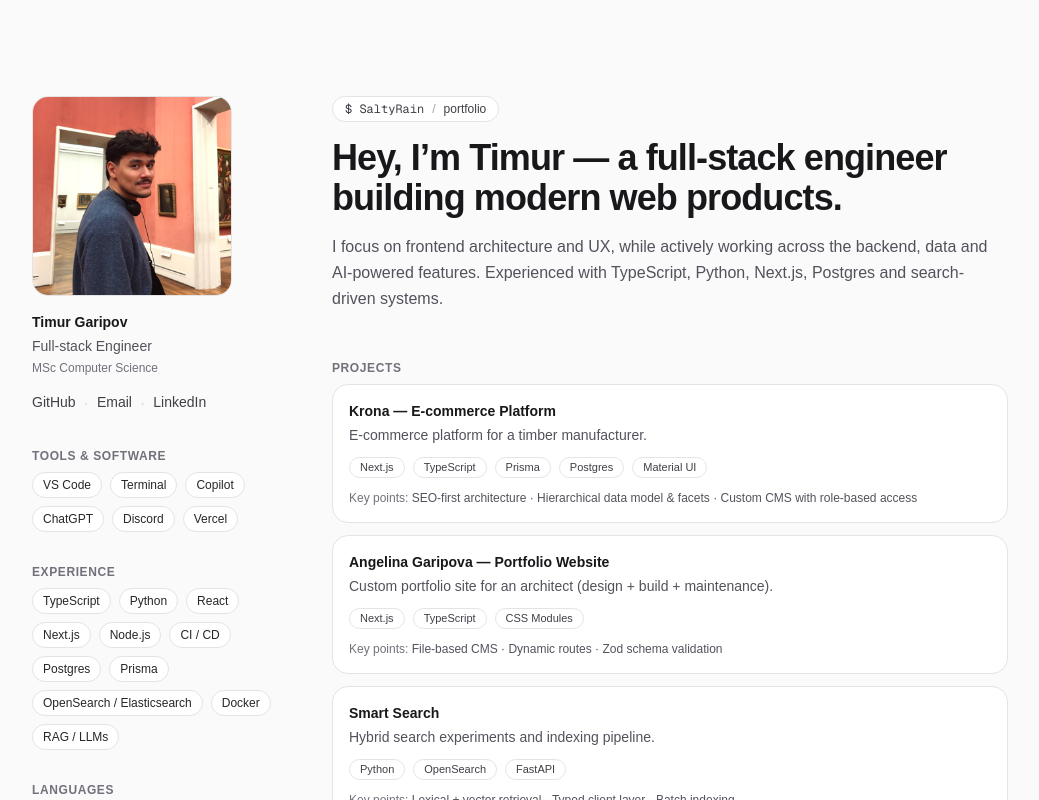
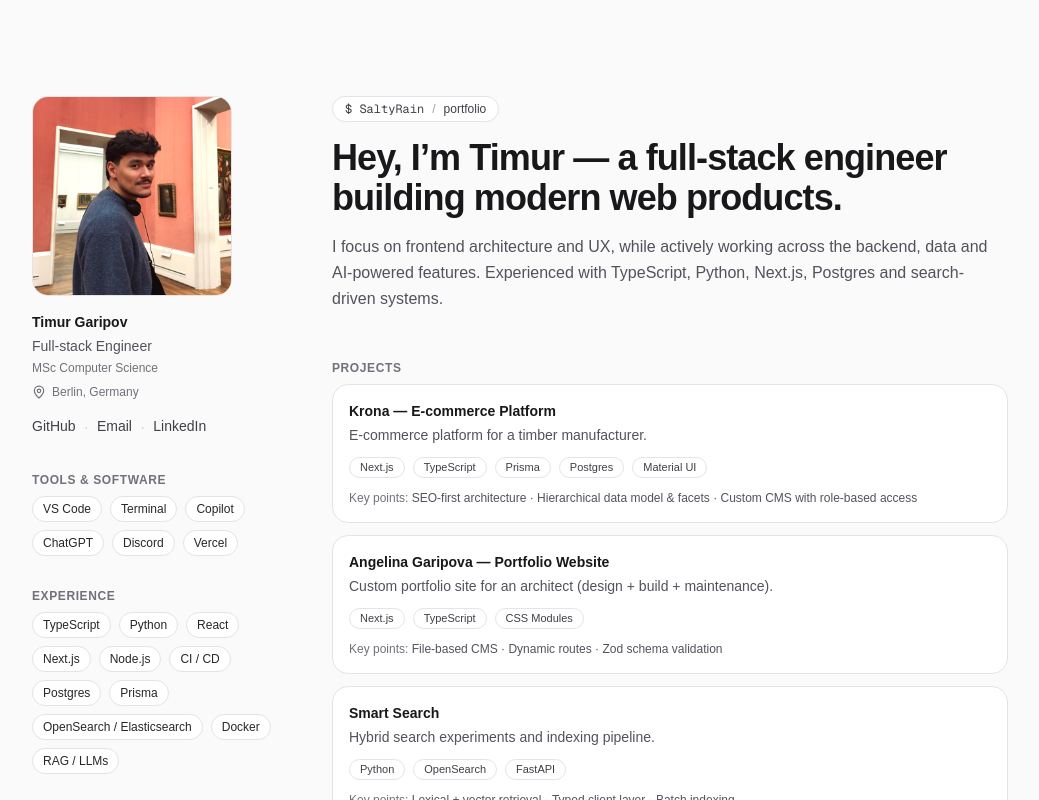
Before and after one commit to SaltyRain/portfolio, a Next.js app: page / in a window 1280 px wide. Shown: the top 800 px of the page, without its empty margins (120-1159 px from the left). Built offline with nearby package versions, Linux system fonts and the light colour scheme.

Commit message:
feat: add location and icons lib

```diff
--- a/app/page.tsx
+++ b/app/page.tsx
@@ -20,6 +20,7 @@ export default function Home() {
             <ProfileCard
               name={site.name}
               role="Full-stack Engineer"
+              location={site.location}
               education="MSc Computer Science"
               links={site.links}
             />
--- a/components/sidebar/ProfileCard.tsx
+++ b/components/sidebar/ProfileCard.tsx
@@ -1,16 +1,19 @@
 import Image from "next/image";
 import type { Links } from "@/types/content";
 import { Link } from "@/components/Link";
+import { MapPin } from "lucide-react";
 
 export function ProfileCard({
   name,
   role,
+  location,
   education,
   avatarSrc = "/avatar.jpg",
   links,
 }: {
   name: string;
   role: string;
+  location: string;
   education: string;
   avatarSrc?: string;
   links: Links;
@@ -32,6 +35,10 @@ export function ProfileCard({
         <div className="text-sm text-zinc-600 dark:text-zinc-400">{role}</div>
         <div className="text-xs text-zinc-500 dark:text-zinc-500">
           {education}
+        </div>
+        <div className="flex items-center gap-1.5 text-xs text-zinc-500 dark:text-zinc-500 mt-2">
+          <MapPin className="h-3.5 w-3.5" aria-hidden="true" />
+          <span>{location}</span>
         </div>
       </div>
 
--- a/content/site.ts
+++ b/content/site.ts
@@ -5,6 +5,7 @@ export const site: SiteContent = {
   title: "Timur Garipov — Full-stack Engineer",
   description:
     "Personal website and portfolio of Timur Garipov, a full-stack engineer.",
+  location: "Berlin, Germany",
   links: {
     github: "https://github.com/SaltyRain",
     email: "mailto:tbgaripov@gmail.com",
--- a/package.json
+++ b/package.json
@@ -9,6 +9,7 @@
     "lint": "eslint"
   },
   "dependencies": {
+    "lucide-react": "^0.563.0",
     "next": "16.1.4",
     "react": "19.2.3",
     "react-dom": "19.2.3"
--- a/types/content.ts
+++ b/types/content.ts
@@ -38,6 +38,7 @@ export type HomeContent = {
 export type SiteContent = {
   name: string;
   title: string;
+  location: string;
   description: string;
   links: Links;
 };
```
Also changed, not shown: 1 other file (tests, documents, lock files or other folders).
